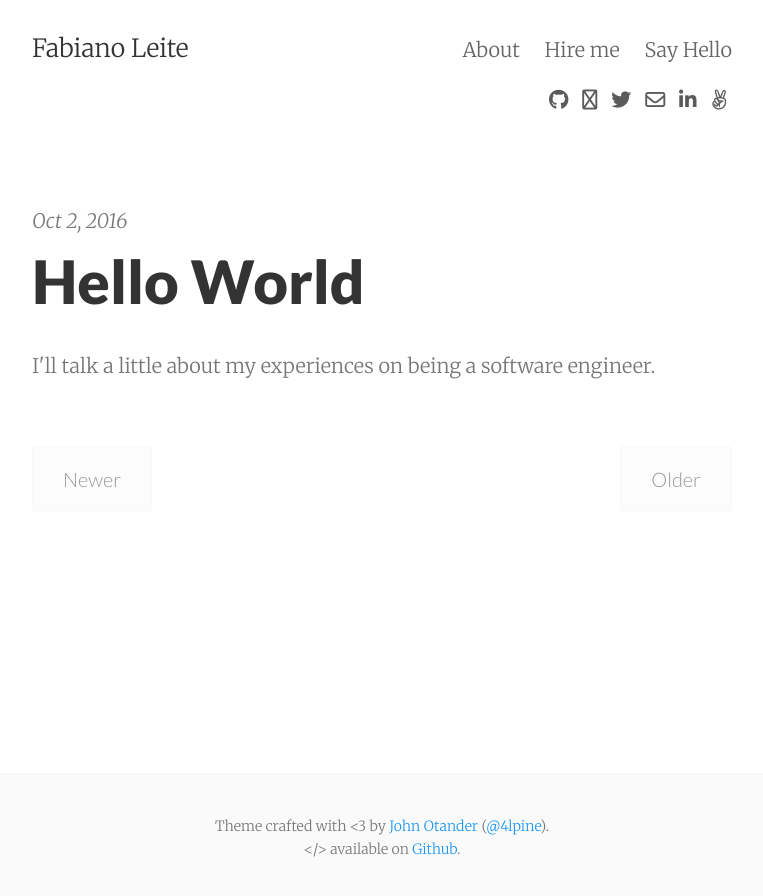
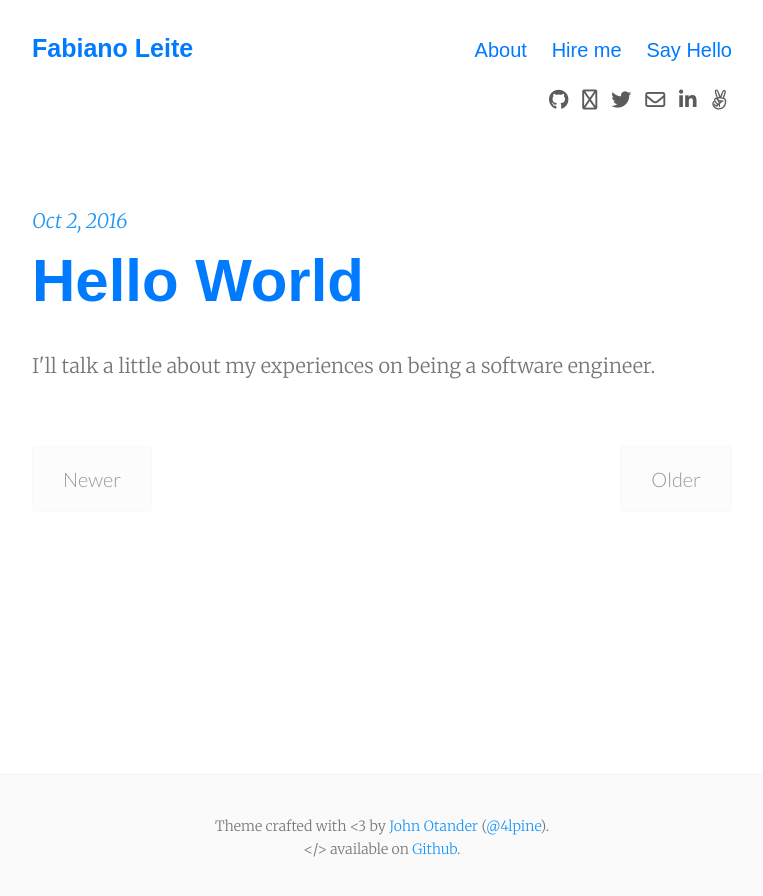
Before and after one commit to fabianoleittes/fabianoleittes.github.io, a Jekyll site: the page built from index.html, in a window 1280 px wide. Shown: the top 896 px of the page, without its empty margins (258-1021 px from the left). Built offline with Jekyll 4.4.1, drawn with Linux system fonts in a browser that asks for light colours; nearby versions of some CDN libraries; the list of posts is cut into pages by our own code; comment, search, counter and statistics services are not loaded.

Commit message:
Small update in fonts and colors.

```diff
--- a/_includes/head.html
+++ b/_includes/head.html
@@ -24,7 +24,7 @@
     {% else %}
     <link href='//fonts.googleapis.com/css?family=Merriweather:900,900italic,300,300italic' rel='stylesheet' type='text/css'>
     <link href='//fonts.googleapis.com/css?family=Lato:900,300' rel='stylesheet' type='text/css'>
-    <link href="https://fonts.googleapis.com/css?family=Poppins:700" rel="stylesheet" type='text/css'>
+    <link href="https://fonts.googleapis.com/css?family=Poppins" rel="stylesheet">
     {% endif %}
     {% if site.show_social_icons or site.show_sharing_icons %}
       <link href="//maxcdn.bootstrapcdn.com/font-awesome/latest/css/font-awesome.min.css" rel="stylesheet">
--- a/_sass/_header.scss
+++ b/_sass/_header.scss
@@ -12,6 +12,9 @@
 
 .site-header .site-title {
   font-size: $h2;
+  color: #007AFF;
+  font-family: 'Poppins Bold', sans-serif;
+  font-weight: 600;
 }
 
 .site-nav {
@@ -19,15 +22,16 @@
 }
 
 .site-header nav a {
-  color: #666;
+  color: #007AFF;
+  font-family: 'Poppins Bold', sans-serif;
 }
 
 .site-header nav a:hover,
 .site-header nav a:focus,
 .site-header nav a:active {
-  color: #444;
+  color: #2196F3;
   opacity: 1;
-  border-bottom: 2px solid #444;
+  border-bottom: 2px solid #2196F3;
 }
 
 .site-nav a + a {
--- a/_sass/_posts.scss
+++ b/_sass/_posts.scss
@@ -43,7 +43,8 @@
 .post-link .post-title {
   margin-top: 0;
   font-weight: 600;
-  color: #333;
+  color: #007AFF;
+  font-family: "Avenir Next LT W01 Bold", "Avenir Next", sans-serif;
 }
 
 .post-footer {
@@ -65,7 +66,7 @@
   font-weight: 300;
   margin: 0;
   padding: .25em 0;
-  color: #7a7a7a;
+  color: #2196F3;
   font-style: italic;
 }
 
--- a/_sass/_social-icons.scss
+++ b/_sass/_social-icons.scss
@@ -17,6 +17,7 @@
 
 .social-icons a.fa:hover {
   opacity: 1;
+  color: #2196F3;
 }
 
 .social-icons iframe[title=Flattr] {
```
